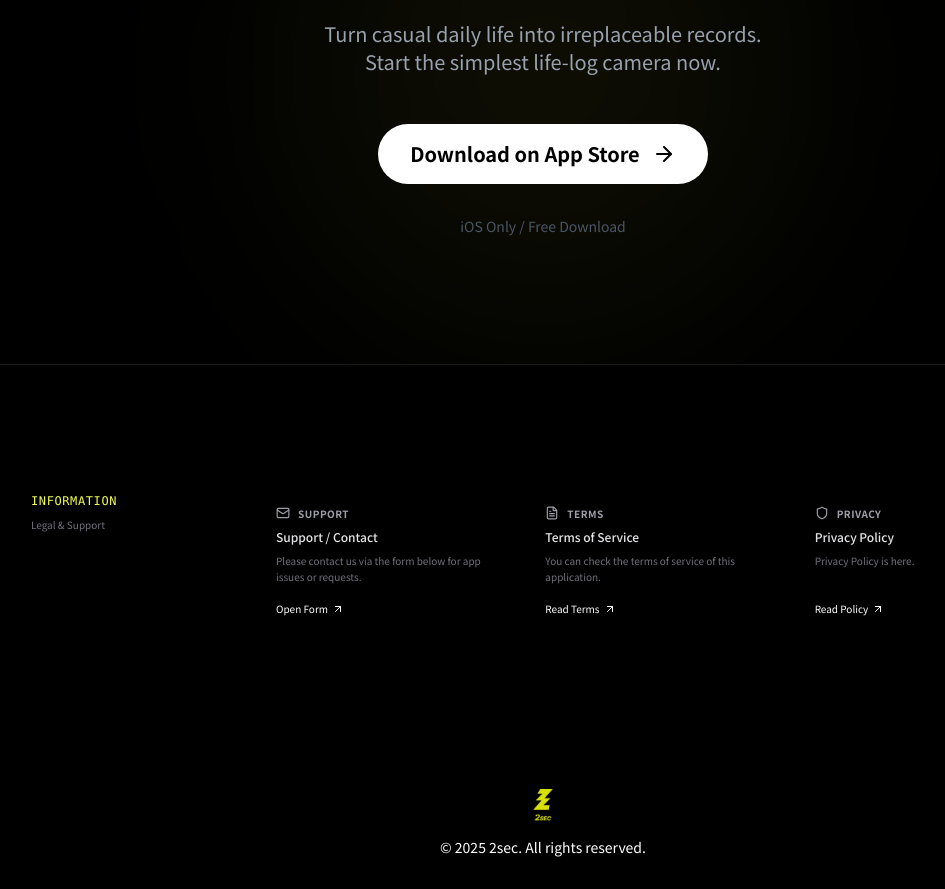
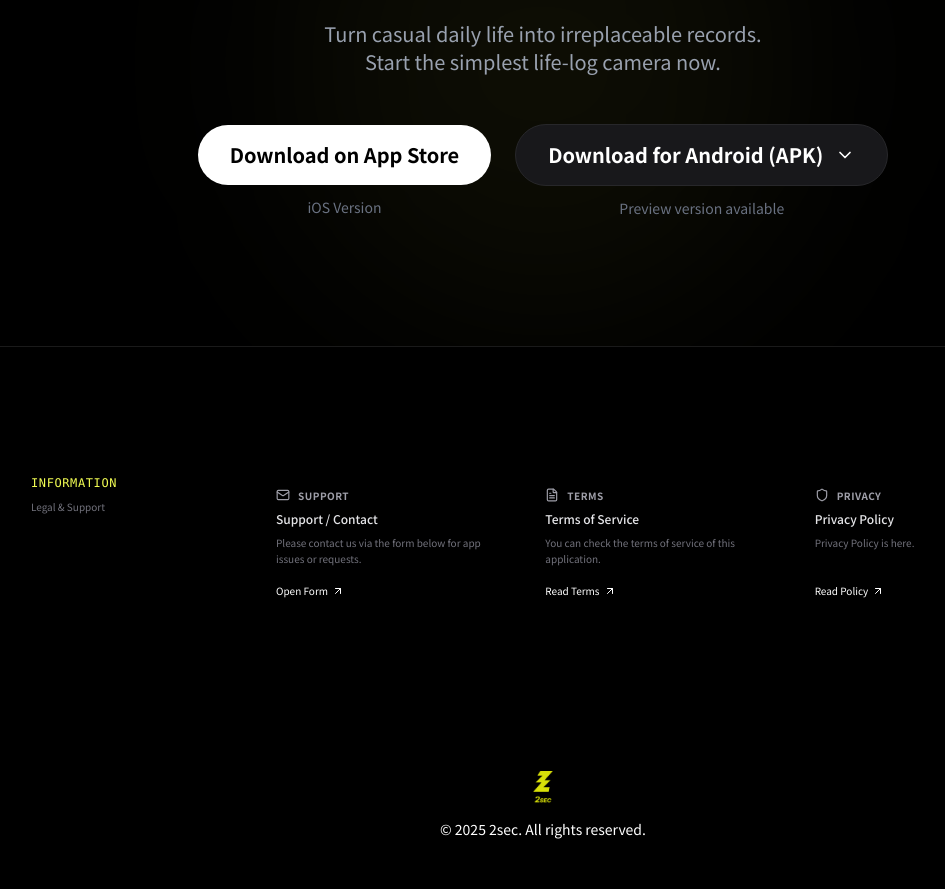
Before and after one commit to Ashunar0/2sec-lp, a Next.js app: page /en in a window 1280 px wide. Shown: the part 4800-5689 px from the top of the page, without its empty margins (97-1042 px from the left). Built offline with nearby package versions, Linux system fonts and the light colour scheme.

Commit message:
feat: Android APKの配布とインストール手順を公式サイトと招待ページに追加

```diff
--- a/components/Download.tsx
+++ b/components/Download.tsx
@@ -1,13 +1,16 @@
 'use client';
 
-import { motion } from 'framer-motion';
-import { ArrowRight } from 'lucide-react';
+import { motion, AnimatePresence } from 'framer-motion';
+import { ChevronDown, CheckCircle2 } from 'lucide-react';
+import { useState } from 'react';
 
 import { Dictionary } from '@/types/dictionary';
 
 export default function Download({ dict }: { dict: Dictionary['download'] }) {
+  const [showAndroidSteps, setShowAndroidSteps] = useState(false);
+
   return (
-    <section className="py-32 px-4 text-center relative overflow-hidden">
+    <section id="download" className="py-32 px-4 text-center relative overflow-hidden">
       {/* Background Glow */}
       <div className="absolute top-1/2 left-1/2 -translate-x-1/2 -translate-y-1/2 w-[500px] h-[500px] bg-accent/5 rounded-full blur-[100px] pointer-events-none" />
 
@@ -21,6 +24,9 @@ export default function Download({ dict }: { dict: Dictionary['download'] }) {
         <h2 className="text-5xl md:text-7xl font-bold mb-8 tracking-tighter" dangerouslySetInnerHTML={{ __html: dict.title }} />
         <p className="text-xl text-gray-400 mb-12 max-w-2xl mx-auto" dangerouslySetInnerHTML={{ __html: dict.description }} />
 
+        <div className="flex flex-col md:flex-row items-center justify-center gap-6">
+          {/* iOS Button */}
+          <div className="flex flex-col items-center">
             <motion.a
               href="https://apps.apple.com/jp/app/2sec/id6755941014"
               target="_blank"
@@ -29,13 +35,79 @@ export default function Download({ dict }: { dict: Dictionary['download'] }) {
               whileTap={{ scale: 0.95 }}
               className="inline-flex items-center gap-3 bg-white text-black px-8 py-4 rounded-full text-xl font-bold hover:bg-accent transition-colors duration-300"
             >
-          {dict.button}
-          <ArrowRight size={24} />
+              {dict.ios.button}
             </motion.a>
+            <p className="mt-3 text-sm text-gray-500">{dict.ios.note}</p>
+          </div>
 
-        <p className="mt-8 text-sm text-gray-600">
-          {dict.note}
+          {/* Android Button / Toggle */}
+          <div className="flex flex-col items-center">
+            <motion.button
+              onClick={() => setShowAndroidSteps(!showAndroidSteps)}
+              whileHover={{ scale: 1.05 }}
+              whileTap={{ scale: 0.95 }}
+              className="inline-flex items-center gap-3 bg-zinc-900 border border-zinc-800 text-white px-8 py-4 rounded-full text-xl font-bold hover:bg-zinc-700 transition-colors duration-300"
+            >
+              {dict.android.button}
+              <ChevronDown
+                size={20}
+                className={`transition-transform duration-300 ${showAndroidSteps ? 'rotate-180' : ''}`}
+              />
+            </motion.button>
+            <p className="mt-3 text-sm text-gray-500">{dict.android.note}</p>
+          </div>
+        </div>
+
+        {/* Android Instructions Section */}
+        <AnimatePresence>
+          {showAndroidSteps && (
+            <motion.div
+              initial={{ opacity: 0, height: 0 }}
+              animate={{ opacity: 1, height: 'auto' }}
+              exit={{ opacity: 0, height: 0 }}
+              transition={{ duration: 0.3 }}
+              className="overflow-hidden"
+            >
+              <div className="mt-12 max-w-xl mx-auto text-left bg-zinc-900/50 backdrop-blur-sm border border-white/5 rounded-3xl p-8">
+                <h3 className="text-2xl font-bold mb-6 flex items-center gap-2">
+                  <CheckCircle2 className="text-accent" size={24} />
+                  {dict.android.installTitle}
+                </h3>
+
+                {/* APK Download Link */}
+                <div className="mb-8 p-6 bg-accent/10 border border-accent/20 rounded-2xl flex flex-col items-center gap-4">
+                  <p className="text-sm font-medium text-accent">Step 0: APKファイルをダウンロード</p>
+                  <a
+                    href={dict.android.link}
+                    target="_blank"
+                    rel="noopener noreferrer"
+                    className="w-full bg-accent text-black py-4 rounded-xl font-extrabold text-xl hover:bg-white transition-colors duration-300 flex items-center justify-center gap-2 shadow-[0_0_20px_rgba(243,253,83,0.3)]"
+                  >
+                    APKをダウンロード
+                  </a>
+                  <p className="text-[10px] text-accent/60">※ ダウンロード後、以下の手順でインストールしてください</p>
+                </div>
+
+                <div className="space-y-4">
+                  {dict.android.steps.map((step, index) => (
+                    <div key={index} className="flex gap-4">
+                      <span className="flex-shrink-0 w-8 h-8 rounded-full bg-accent/10 border border-accent/20 flex items-center justify-center text-accent font-bold text-sm">
+                        {index + 1}
+                      </span>
+                      <p className="text-gray-300 pt-1">{step}</p>
+                    </div>
+                  ))}
+                </div>
+
+                <div className="mt-8 p-4 bg-accent/5 border border-accent/10 rounded-2xl">
+                  <p className="text-xs text-accent/70 leading-relaxed text-center">
+                    ※ 現在Android版はプレビュー配信のため、直接APKファイルをインストールしていただく形式となります。近日中にGoogle Playストアでも公開予定です。
                   </p>
+                </div>
+              </div>
+            </motion.div>
+          )}
+        </AnimatePresence>
       </motion.div>
     </section>
   );
--- a/components/FriendsPage.tsx
+++ b/components/FriendsPage.tsx
@@ -99,26 +99,29 @@ function FriendsPageContent({ dict }: { dict: Dictionary['friends'] }) {
                             </p>
                         </div>
 
-                        {/* App Store Section */}
+                        {/* Download Section */}
                         <div className="mt-10 w-full pt-8 border-t border-white/5 flex flex-col items-center">
-                            <p className="text-xs font-medium text-zinc-500 mb-4">
+                            <p className="text-xs font-medium text-zinc-500 mb-6">
                                 {dict.notInstalled}
                             </p>
+
+                            <div className="flex flex-col sm:flex-row items-center gap-4 w-full">
                                 <a
                                     href="https://apps.apple.com/jp/app/2sec/id6755941014"
                                     target="_blank"
                                     rel="noopener noreferrer"
-                                className="inline-block transition-transform hover:scale-105 active:scale-95"
+                                    className="flex-1 w-full transition-transform hover:scale-105 active:scale-95 flex items-center justify-center bg-white text-black py-3 px-4 rounded-xl font-bold text-sm"
                                 >
-                                <NextImage
-                                    src="/apple-badge.svg"
-                                    alt="Download on the App Store"
-                                    width={135}
-                                    height={45}
-                                    className="h-10 w-auto"
-                                    priority
-                                />
+                                    {dict.download}
                                 </a>
+
+                                <a
+                                    href="/#download"
+                                    className="flex-1 w-full transition-transform hover:scale-105 active:scale-95 flex items-center justify-center bg-zinc-800 text-white py-3 px-4 rounded-xl font-bold text-sm border border-white/5"
+                                >
+                                    {dict.downloadAndroid}
+                                </a>
+                            </div>
                         </div>
                     </div>
                 </div>
--- a/dictionaries/en.json
+++ b/dictionaries/en.json
@@ -61,8 +61,22 @@
   "download": {
     "title": "Start <span class=\"brand-text\">2sec</span> Life.",
     "description": "Turn casual daily life into irreplaceable records.<br />Start the simplest life-log camera now.",
-    "button": "Download on App Store",
-    "note": "iOS Only / Free Download"
+    "ios": {
+      "button": "Download on App Store",
+      "note": "iOS Version"
+    },
+    "android": {
+      "button": "Download for Android (APK)",
+      "note": "Preview version available",
+      "link": "https://expo.dev/accounts/asapp2/projects/2sec-video-app/builds/7e9045b4-2747-4431-8151-c98e853d8608",
+      "installTitle": "How to install on Android",
+      "steps": [
+        "Open the provided APK download link",
+        "Tap the downloaded APK to install",
+        "If prompted to allow 'unknown sources', please follow the instructions to allow it",
+        "(Manual permission may be needed in Settings → Security or Apps)"
+      ]
+    }
   },
   "information": {
     "title": "Information",
@@ -97,7 +111,8 @@
     "description": "Open <span class=\"brand-text px-1\">2sec</span> and add {name} to your friends list?",
     "openApp": "Open App",
     "notInstalled": "If you don't have the app yet",
-    "download": "Download on App Store",
+    "download": "Download for iOS",
+    "downloadAndroid": "Download for Android (APK)",
     "autoOpening": "Opening app...",
     "fallbackMessage": "If the app doesn't open automatically, tap here."
   }
--- a/dictionaries/ja.json
+++ b/dictionaries/ja.json
@@ -61,8 +61,22 @@
   "download": {
     "title": "Start <span class=\"brand-text\">2sec</span> Life.",
     "description": "何気ない日常を、かけがえのない記録に。<br />一番シンプルなライフログカメラを、今すぐ始めましょう。",
-    "button": "Download on App Store",
-    "note": "iOS Only / Free Download"
+    "ios": {
+      "button": "App Storeでダウンロード",
+      "note": "iOS版"
+    },
+    "android": {
+      "button": "Android版 (APK) をダウンロード",
+      "note": "プレビュー版をご利用いただけます",
+      "link": "https://expo.dev/accounts/asapp2/projects/2sec-video-app/builds/7e9045b4-2747-4431-8151-c98e853d8608",
+      "installTitle": "Android版のインストール手順",
+      "steps": [
+        "配布された APK のダウンロードリンクを開く",
+        "ダウンロードした APK をタップしてインストール",
+        "「提供元不明のアプリ」の許可を求められた場合は、指示に従って許可してください",
+        "（設定 → セキュリティ または アプリ で個別に許可が必要な場合があります）"
+      ]
+    }
   },
   "information": {
     "title": "Information",
@@ -97,7 +111,8 @@
     "description": "<span class=\"brand-text px-1\">2sec</span>を開いて、{name}さんをあなたのフレンドに追加しますか？",
     "openApp": "アプリを開く",
     "notInstalled": "アプリをまだ持っていない場合",
-    "download": "App Storeでダウンロード",
+    "download": "iOS版をダウンロード",
+    "downloadAndroid": "Android版 (APK) をダウンロード",
     "autoOpening": "アプリを起動しています...",
     "fallbackMessage": "アプリが自動で開かない場合は、こちらをタップしてください。"
   }
--- a/types/dictionary.d.ts
+++ b/types/dictionary.d.ts
@@ -47,8 +47,17 @@ export interface Dictionary {
   download: {
     title: string;
     description: string;
-    button: string;
-    note: string;
+    ios: {
+      button: string;
+      note: string;
+    };
+    android: {
+      button: string;
+      note: string;
+      link: string;
+      installTitle: string;
+      steps: string[];
+    };
   };
   information: {
     title: string;
@@ -84,6 +93,7 @@ export interface Dictionary {
     openApp: string;
     notInstalled: string;
     download: string;
+    downloadAndroid: string;
     autoOpening: string;
     fallbackMessage: string;
   };
```
Lines whose indentation alone changed are shown as unchanged.
